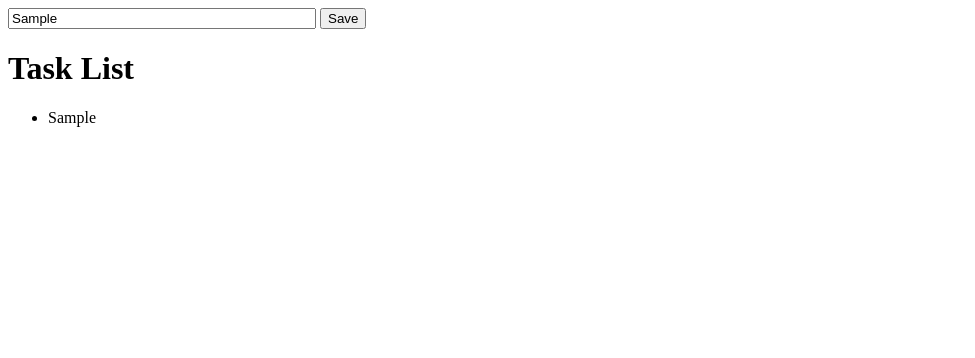
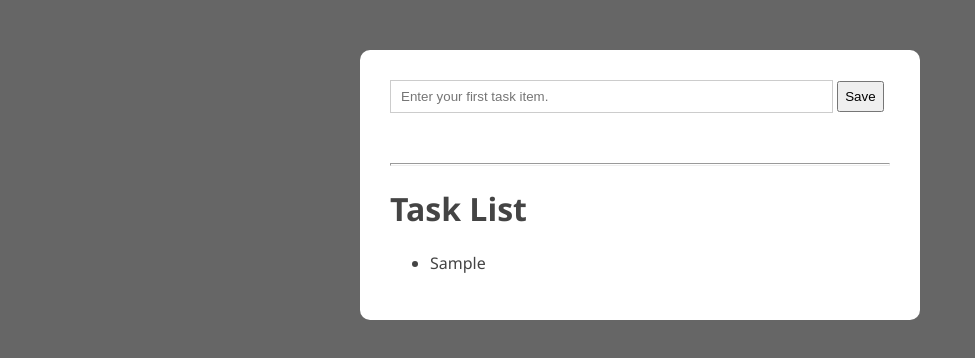
Before and after one commit to stevenjadams/JSToDo, a plain HTML site: page index.html in a window 1280 px wide. Both pictures are taken after typing "Sample" into the empty fields and a click on the button "Save". Shown: the whole page, without its empty margins (0-975 px from the left). Drawn offline with Linux system fonts and the light colour scheme.

Commit message:
Add some styling

```diff
--- a/index.html
+++ b/index.html
@@ -1,26 +1,31 @@
 <!doctype html>
 <html lang="en">
 <head>
-	<meta charset="utf-8"><title>JS Training</title>
+	<meta charset="utf-8">
+	<title>JS Training</title>
 	<style>
-		#inputEnterItem { width: 300px; };
+		body { background: #666; color: #444; font-family: "Segoe UI" }
+		div { background: #FFF; border-radius: 10px; width:500px; margin: 50px auto; padding: 30px; }
+		input { width: 421px; border:1px solid #CCC; padding:8px 10px; }
+		button { padding:6px; }
+		hr { height:1px; margin-top:50px; }
 	</style>
 </head>
 <body>
 
-	<input type="text" id="inputEnterItem" placeholder="Enter your first task item." autofocus="on">
-	<button type="button" id="btnSave">Save</button>
-
-	<h1>Task List</h1>
-	<ul id="taskList">
-		<!-- First Item -->
-	</ul>
+	<div>
+		<input type="text" id="inputEnterItem" placeholder="Enter your first task item." autofocus="on">
+		<button type="button" id="btnSave">Save</button>
+		<hr>
+		<h1>Task List</h1>
+		<ul id="taskList">
+		</ul>
+	</div>
 
 	<script>
 		var inputInitialField = document.getElementById("inputEnterItem");
 		var buttonSave = document.getElementById("btnSave");
 		var ulTaskList = document.getElementById("taskList");
-
 		var taskListItemId = "";
 		// Set position to zero if local storage is empty
 		if (localStorage.length <= 1) {
@@ -31,31 +36,42 @@
 			taskListItemId = localStorage["list.place"];
 		}
 
+		// Load task list from local storage and update DOM
 		function loadListItems() {
-			for (var i = 0; i < localStorage.length; i++){
+			for (var i = 0; i < localStorage.length - 1; i++){
 				var ulTaskListItem = document.createElement("li"); // Creates <li>
-				var ulTaskListItemValue = document.createTextNode(localStorage.getItem(localStorage.key(i))); // Creates variable for text entered
-				ulTaskListItem.appendChild(ulTaskListItemValue); //Appends value to <li>
+				var ulTaskListItemValue = document.createTextNode(localStorage[localStorage.key(i)]); // Creates variable for text entered
+				ulTaskListItem.setAttribute("id", "listitem-");
+				ulTaskListItem.appendChild(ulTaskListItemValue); // Appends value to <li>
 				ulTaskList.appendChild(ulTaskListItem); // Appends <li> and text to bottom of <ul>
 			}
 		}
 		loadListItems();
 
+		// Update local storage and DOM with new task item
 		function saveTask() {
 			if (inputInitialField.value !== "") {
 				// Storage
-				localStorage["list.item."+taskListItemId] = inputInitialField.value; // Store value in local storage for future reference.
+				localStorage["list.item." + taskListItemId] = inputInitialField.value; // Store value in local storage for future reference.
 				taskListItemId++; // Create increment unique key each time an item is added.
 				localStorage["list.place"] = taskListItemId; // Store value in local storage for future reference.
 
 				// Updating DOM
 				var ulTaskListItem = document.createElement("li"); // Creates <li>
 				var ulTaskListItemValue = document.createTextNode(inputInitialField.value); // Creates variable for text entered
-				ulTaskListItem.appendChild(ulTaskListItemValue); //Appends value to <li>
+				ulTaskListItem.appendChild(ulTaskListItemValue); // Appends value to <li>
 				ulTaskList.appendChild(ulTaskListItem); // Appends <li> and text to bottom of <ul>
+				inputInitialField.value = "";
 			}
 		}
 		buttonSave.addEventListener("click", saveTask);
+
+		// Remove item from local storage and DOM
+		function removeTask() {
+			// Get unique ID of thing that was clicked.
+			// Remove thing from DOM
+			// Remove thing from localStorage
+		}
 	</script>
 
 </body>
```
